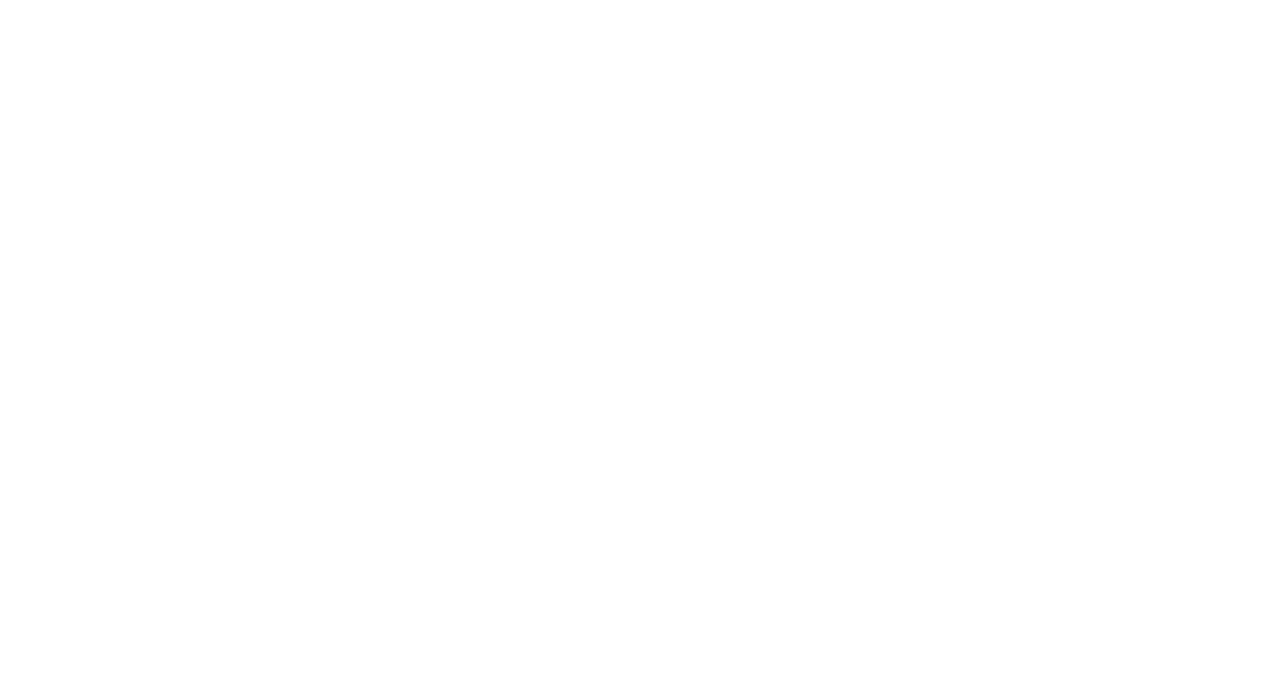
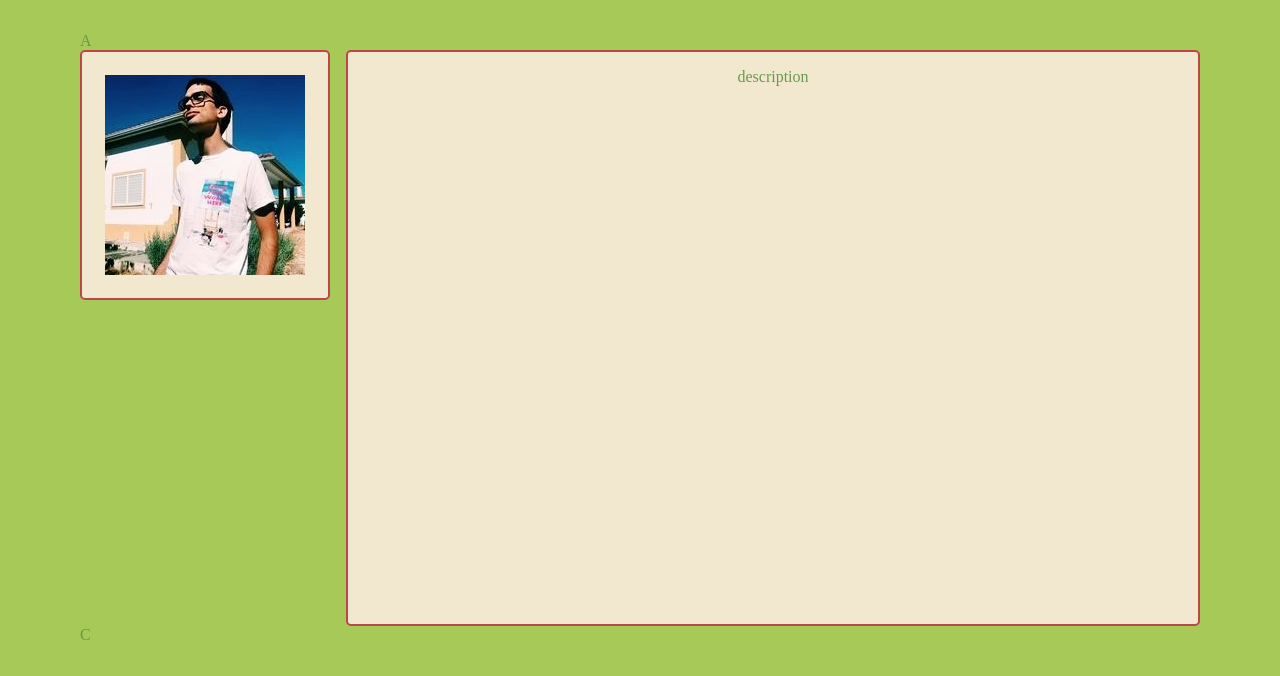
Before and after one commit to TheDogas97/Personal-Website, a plain HTML site: page index.html in a window 1280 px wide. Drawn offline with Linux system fonts and the light colour scheme.

Commit message:
added img and description in a grid layout

```diff
--- /dev/null
+++ b/css/style.css
@@ -0,0 +1,37 @@
+* {
+  margin: 0;
+  padding: 0;
+  box-sizing: border-box;
+  color: #6a994e;
+}
+
+body {
+  margin: 2rem auto;
+  padding: 0 5rem;
+  display: grid;
+  grid-template-areas:
+    "header"
+    "content"
+    "footer";
+}
+
+main {
+  display: grid;
+  grid-template-columns: 1fr 5fr;
+  gap: 1rem;
+}
+
+main > div:first-child {
+  aspect-ratio: 1;
+  max-height: 250px;
+}
+
+.card {
+  padding: 1rem;
+  border-radius: 5px;
+  border: 2px solid #bc4749;
+  background: #f2e8cf;
+  display: flex;
+  align-items: center;
+  justify-content: center;
+}
--- a/index.html
+++ b/index.html
@@ -5,11 +5,24 @@
         <meta charset="UTF-8">
         <meta name="viewport"
               content="width=device-width, initial-scale=1.0">
-        <title>Document</title>
+        <title>CV - Home</title>
+        <link rel="stylesheet"
+              href="css/style.css">
     </head>
 
-    <body>
-
+    <body bgcolor="#A7C957">
+        <header>A
+        </header>
+        <main>
+            <div class="card">
+                <img src="static/img/eu.jfif"
+                     alt="Photo">
+            </div>
+            <div class="card">
+                description<br><br><br><br><br><br><br><br><br><br><br><br><br><br><br><br><br><br><br><br><br><br><br><br><br><br><br><br><br><br>
+            </div>
+        </main>
+        <footer>C</footer>
     </body>
 
 </html>
```
Also changed, not shown: static/img/eu.jfif (added).
